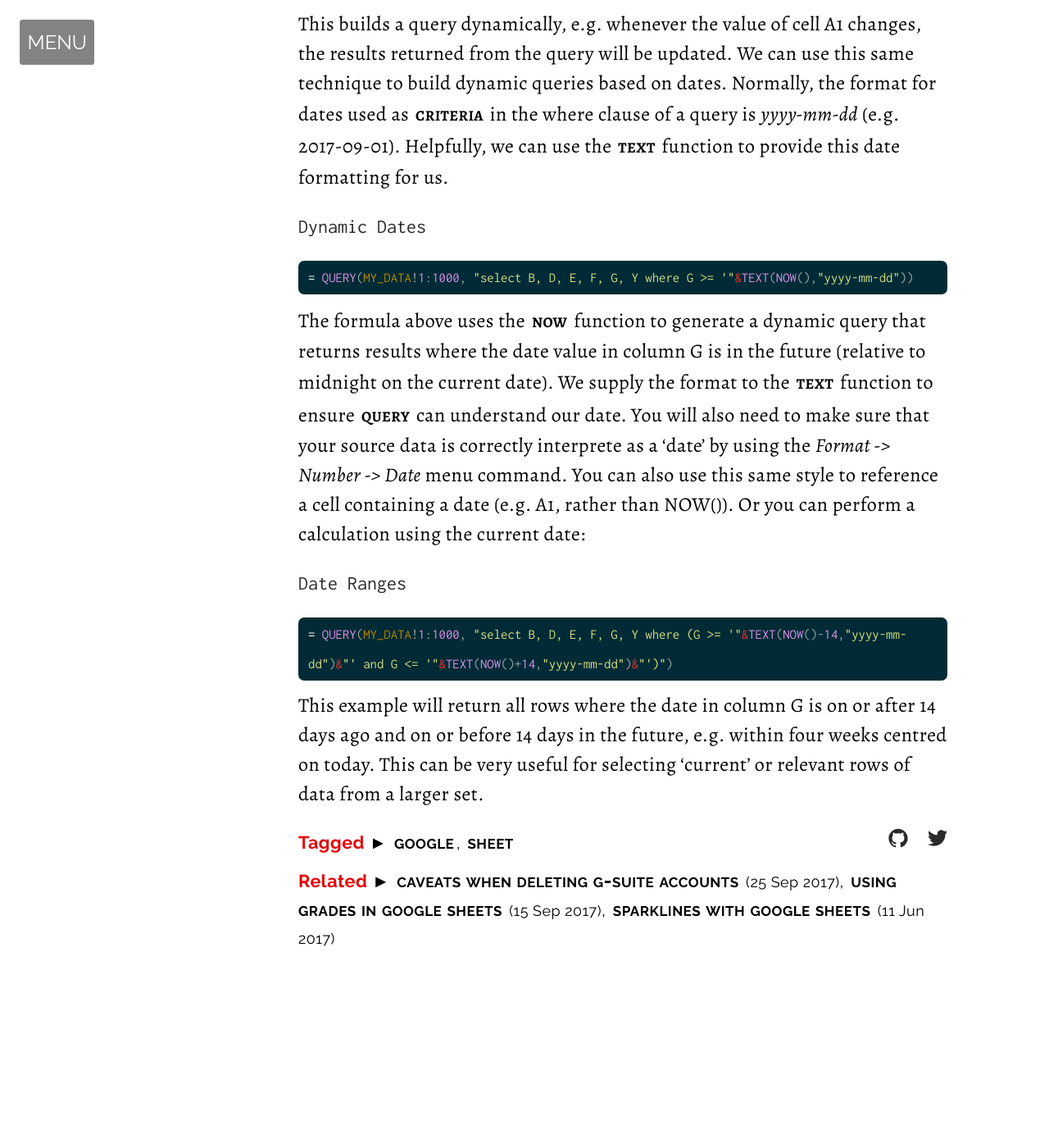
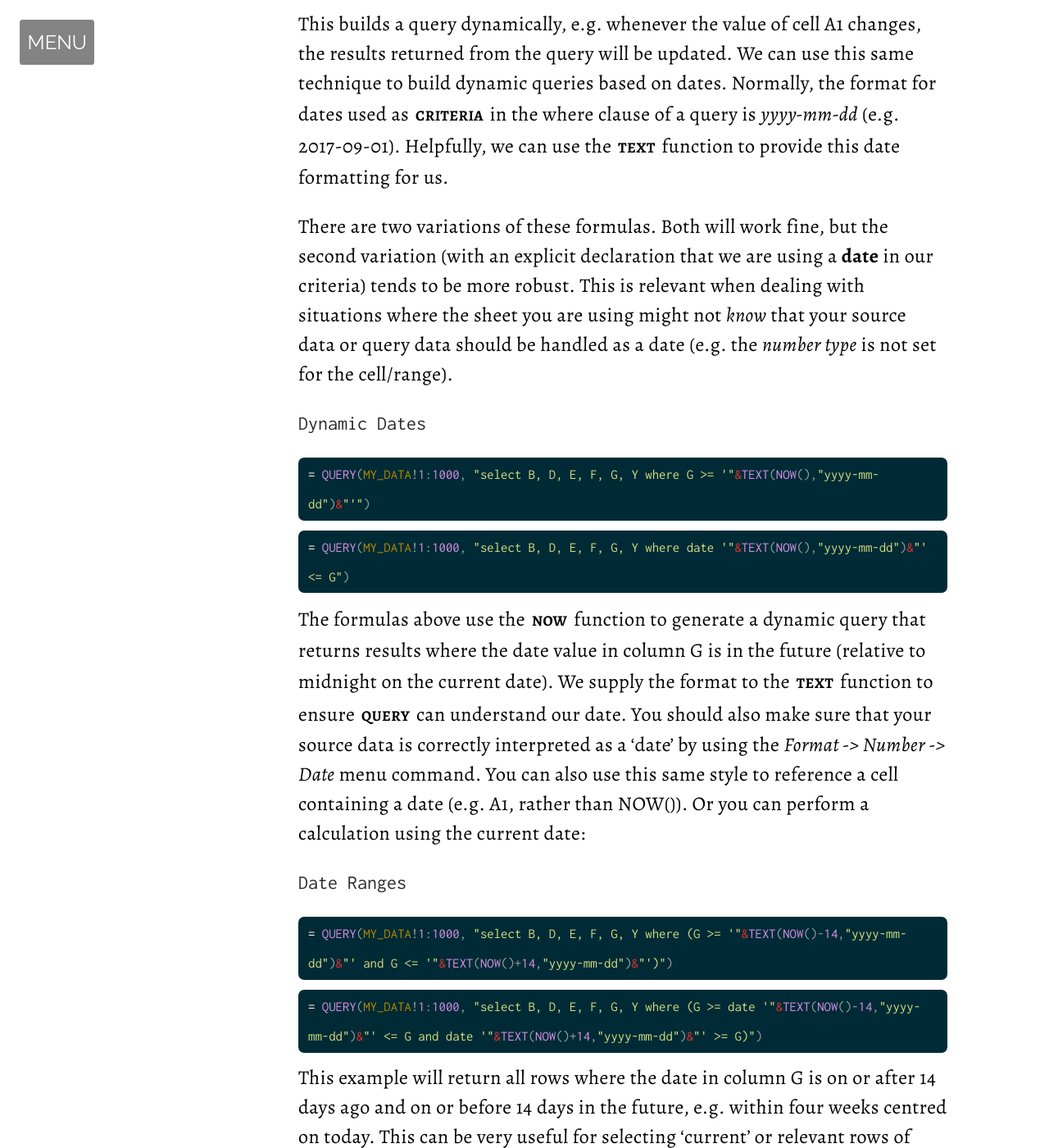
Before and after one commit to LifeStack-IO/lifestack-io.github.io, a Jekyll site: the page built from _snippets/google_sheet_queries_with_dates.md, in a window 1280 px wide and 1400 px high, scrolled down 1183 px. Shown: the whole window at 82% size. Built offline with Jekyll 4.4.1, drawn with Linux system fonts in a browser that asks for light colours; some web fonts are replaced; before the commit the page ends 2434 px from its top, so only the background shows below that.

Commit message:
Update Query Dates

```diff
--- a/_snippets/google_sheet_queries_with_dates.md
+++ b/_snippets/google_sheet_queries_with_dates.md
@@ -38,16 +38,26 @@ QUERY(MY_DATA!1:1000, "select B, D, E, F, G, Y where (Y is null OR Y >= "&A1&")"
 
 This builds a query dynamically, e.g. whenever the value of cell A1 changes, the results returned from the query will be updated. We can use this same technique to build dynamic queries based on dates. Normally, the format for dates used as [criteria][3] in the where clause of a query is *yyyy-mm-dd* (e.g. 2017-09-01). Helpfully, we can use the [text][4] function to provide this date formatting for us.
 
+There are two variations of these formulas. Both will work fine, but the second variation (with an explicit declaration that we are using a __date__ in our criteria) tends to be more robust. This is relevant when dealing with situations where the sheet you are using might not _know_ that your source data or query data should be handled as a date (e.g. the _number type_ is not set for the cell/range).
+
     Dynamic Dates
 {% highlight puppet %}
-QUERY(MY_DATA!1:1000, "select B, D, E, F, G, Y where G >= '"&TEXT(NOW(),"yyyy-mm-dd"))
+QUERY(MY_DATA!1:1000, "select B, D, E, F, G, Y where G >= '"&TEXT(NOW(),"yyyy-mm-dd")&"'")
 {% endhighlight %}{:class="formula"}
 
-The formula above uses the [now][5] function to generate a dynamic query that returns results where the date value in column G is in the future (relative to midnight on the current date). We supply the format to the [text][4] function to ensure [query][1] can understand our date. You will also need to make sure that your source data is correctly interprete as a 'date' by using the _Format -> Number -> Date_ menu command. You can also use this same style to reference a cell containing a date (e.g. A1, rather than NOW()). Or you can perform a calculation using the current date:
+{% highlight puppet %}
+QUERY(MY_DATA!1:1000, "select B, D, E, F, G, Y where date '"&TEXT(NOW(),"yyyy-mm-dd")&"' <= G")
+{% endhighlight %}{:class="formula"}
+
+The formulas above use the [now][5] function to generate a dynamic query that returns results where the date value in column G is in the future (relative to midnight on the current date). We supply the format to the [text][4] function to ensure [query][1] can understand our date. You should also make sure that your source data is correctly interpreted as a 'date' by using the _Format -> Number -> Date_ menu command. You can also use this same style to reference a cell containing a date (e.g. A1, rather than NOW()). Or you can perform a calculation using the current date:
 
     Date Ranges
 {% highlight puppet %}
 QUERY(MY_DATA!1:1000, "select B, D, E, F, G, Y where (G >= '"&TEXT(NOW()-14,"yyyy-mm-dd")&"' and G <= '"&TEXT(NOW()+14,"yyyy-mm-dd")&"')")
+{% endhighlight %}{:class="formula"}
+
+{% highlight puppet %}
+QUERY(MY_DATA!1:1000, "select B, D, E, F, G, Y where (G >= date '"&TEXT(NOW()-14,"yyyy-mm-dd")&"' <= G and date '"&TEXT(NOW()+14,"yyyy-mm-dd")&"' >= G)")
 {% endhighlight %}{:class="formula"}
 
 This example will return all rows where the date in column G is on or after 14 days ago and on or before 14 days in the future, e.g. within four weeks centred on today. This can be very useful for selecting 'current' or relevant rows of data from a larger set.
```
